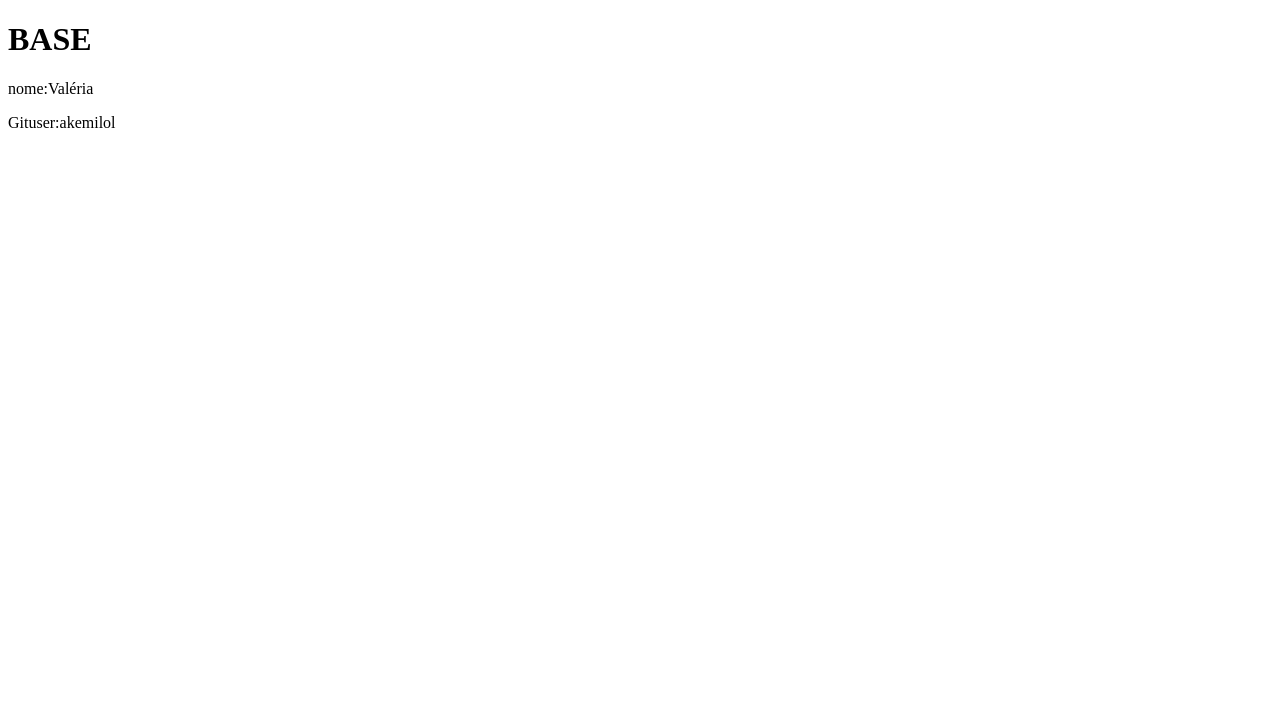
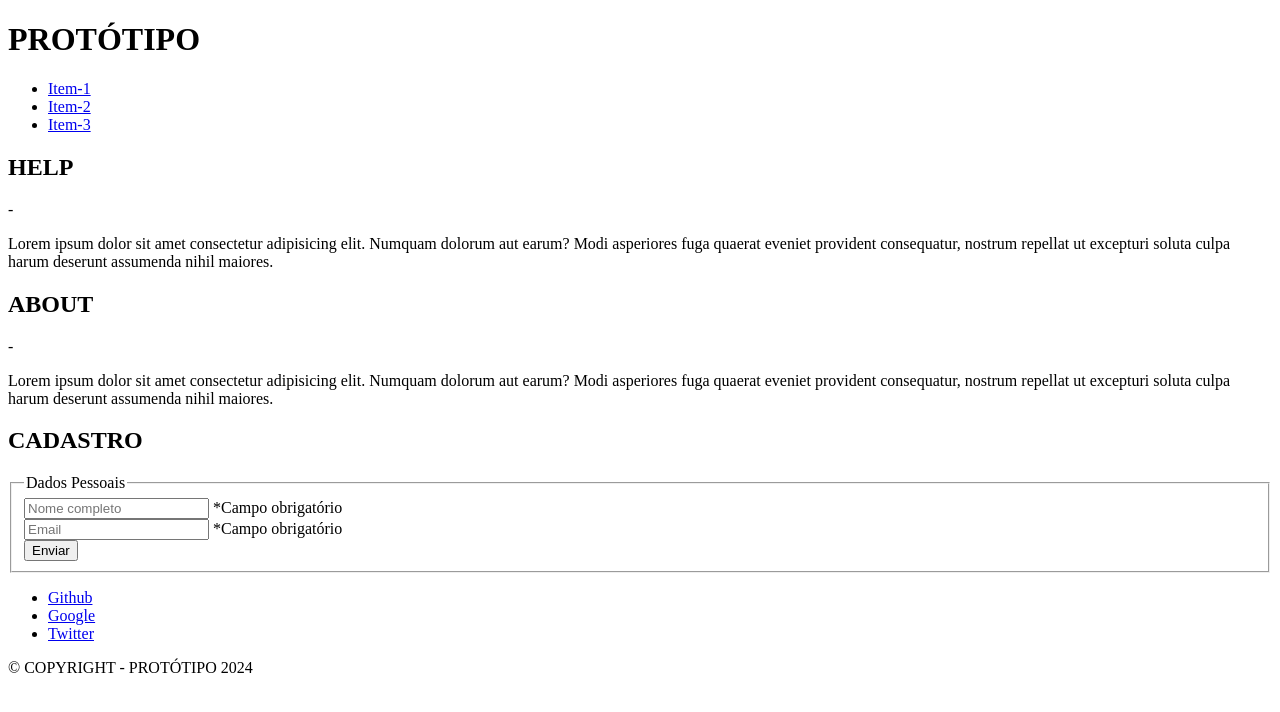
Before and after one commit to 1TDSPM-2024/base-prototipo, a plain HTML site: page base/index.html in a window 1280 px wide. Drawn offline with Linux system fonts and the light colour scheme.

Commit message:
Estrutura e medidas dos elementos HTML.

```diff
--- a/base/index.html
+++ b/base/index.html
@@ -1,15 +1,78 @@
 <!DOCTYPE html>
 <html lang="pt-br">
+
     <head>
         <meta charset="UTF-8">
         <meta name="viewport" content="width=device-width, initial-scale=1.0">
+
         <title>INICIO</title>
+
+        <link rel="stylesheet" href="./css/estilo.css">
+
     </head>
+
     <body>
+
+    <header id="cabecalho">
+        <h1>PROTÓTIPO</h1>
+        <nav>
+            <ul>
+                <li><a href="#">Item-1</a></li>
+                <li><a href="#">Item-2</a></li>
+                <li><a href="#">Item-3</a></li>
+            </ul>
+        </nav>
+    </header>
+
+    <main id="conteudo">
+        <section>
             <div>
-        <h1>BASE</h1>
-        <p>nome:Valéria</p>
-        <p>Gituser:akemilol</p>
+                <h2>HELP</h2>
+                <i>-</i>
+                <p>
+                    Lorem ipsum dolor sit amet consectetur adipisicing elit. Numquam dolorum aut earum? Modi asperiores fuga quaerat eveniet provident consequatur, nostrum repellat ut excepturi soluta culpa harum deserunt assumenda nihil maiores.
+                </p>
             </div>
+            <div>
+                <h2>ABOUT</h2>
+                <i>-</i>
+                <p>
+                    Lorem ipsum dolor sit amet consectetur adipisicing elit. Numquam dolorum aut earum? Modi asperiores fuga quaerat eveniet provident consequatur, nostrum repellat ut excepturi soluta culpa harum deserunt assumenda nihil maiores.
+                </p>
+            </div>
+        </section>
+        <section>
+            <h2>CADASTRO</h2>
+            <form>
+                <fieldset>
+                    <legend>Dados Pessoais</legend>
+                    <div>
+                        <!-- Os atributos type e name são obrigatórios! -->
+                        <input type="text" name="txtNmCompleto" id="idNmCompleto" placeholder="Nome completo">
+                        <label for="idNmCompleto">*Campo obrigatório</label>
+                    </div>
+                    <div>
+                        <!-- Os atributos type e name são obrigatórios! -->
+                        <input type="email" name="txtEmail" id="idEmail" placeholder="Email">
+                        <label for="idEmail">*Campo obrigatório</label>
+                    </div>
+                    <div>
+                        <button type="button">Enviar</button>
+                    </div>
+                </fieldset>
+            </form>
+        </section>
+    </main>
+
+    <footer id="rodape">
+        <nav>
+            <ul>
+                <li><a href="#">Github</a></li>
+                <li><a href="#">Google</a></li>
+                <li><a href="#">Twitter</a></li>
+            </ul>
+        </nav>
+        <p>&copy; COPYRIGHT - PROTÓTIPO 2024</p>
+    </footer>
 </body>
 </html>
```
Also changed, not shown: 1 other file. Lines whose indentation alone changed are shown as unchanged.
